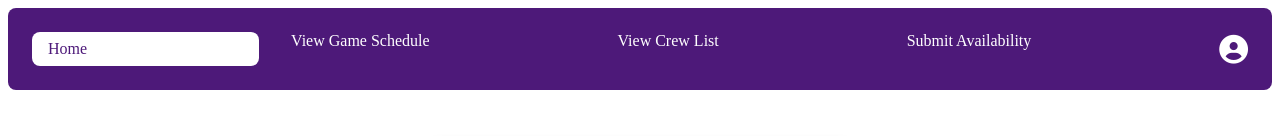
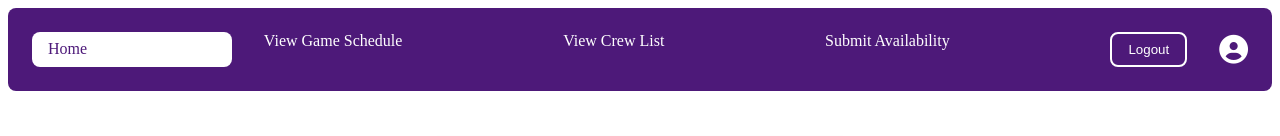
Before and after one commit to okayamaya24/Web-Tech, a Vue app in the folder frontend/: page /crew in a window 1280 px wide. Shown: the top 136 px of the page. Built offline with nearby package versions, Linux system fonts and the light colour scheme; no server answers.

Commit message:
logout buttons in CrewDashboard and AdminDashboard

```diff
--- a/frontend/src/components/AdminDashboard.vue
+++ b/frontend/src/components/AdminDashboard.vue
@@ -12,6 +12,7 @@
     {{ link.label }}
   </router-link>
 
+        <button class="logout-button" @click="handleLogout">Logout</button>
         <span class="profile-icon" @click="goToProfile">
           <i class="fas fa-user-circle"></i>
         </span>
@@ -28,10 +29,16 @@
   <script setup>
   import { ref, computed, onMounted } from 'vue'
   import { useRouter } from 'vue-router'
+  import { logout } from '@/apis/auth'
 
   const router = useRouter()
   const userRole = ref('')
   const roleReady = ref(false)
+
+  const handleLogout = async () => {
+    await logout()
+    router.replace('/login')
+}
 
   onMounted(() => {
     const storedRole = localStorage.getItem('userRole')
@@ -107,4 +114,20 @@
     font-size: 1.5rem;
     color: #777;
   }
+
+  .logout-button {
+  background-color: transparent;
+  color: white;
+  border: 2px solid white;
+  padding: 0.5rem 1rem;
+  border-radius: 8px;
+  font-weight: 500;
+  cursor: pointer;
+  transition: background-color 0.3s ease, color 0.3s ease;
+}
+
+.logout-button:hover {
+  background-color: white;
+  color: #4D1979;
+}
   </style>
--- a/frontend/src/components/CrewDashboard.vue
+++ b/frontend/src/components/CrewDashboard.vue
@@ -11,6 +11,7 @@
   {{ link.label }}
 </router-link>
 
+        <button class="logout-button" @click="handleLogout">Logout</button>
         <span class="profile-icon" @click="goToProfile">
           <i class="fas fa-user-circle"></i>
         </span>
@@ -27,11 +28,17 @@
   <script setup>
   import { ref, computed, onMounted } from 'vue'
   import { useRouter } from 'vue-router'
+  import { logout } from '@/apis/auth'
 
   const router = useRouter()
 
   const userRole = ref('')
   const roleReady = ref(false)
+
+  const handleLogout = async () => {
+    await logout()
+    router.replace('/login')
+}
 
   onMounted(() => {
     const storedRole = localStorage.getItem('userRole')
@@ -104,4 +111,20 @@
     font-size: 1.5rem;
     color: #777;
   }
+
+  .logout-button {
+  background-color: transparent;
+  color: white;
+  border: 2px solid white;
+  padding: 0.5rem 1rem;
+  border-radius: 8px;
+  font-weight: 500;
+  cursor: pointer;
+  transition: background-color 0.3s ease, color 0.3s ease;
+}
+
+.logout-button:hover {
+  background-color: white;
+  color: #4D1979;
+}
   </style>
--- a/frontend/src/main.js
+++ b/frontend/src/main.js
@@ -8,5 +8,6 @@ import '@fortawesome/fontawesome-free/css/all.min.css';
 //import App from './components/Dashboard.vue'
 //import App from './components/RegisterCrewMember.vue'
 //import App from './components/CrewAssignment.vue'
+//import App from './components/CrewDashboard.vue'
 
 createApp(App).use(router).mount('#app')
```
